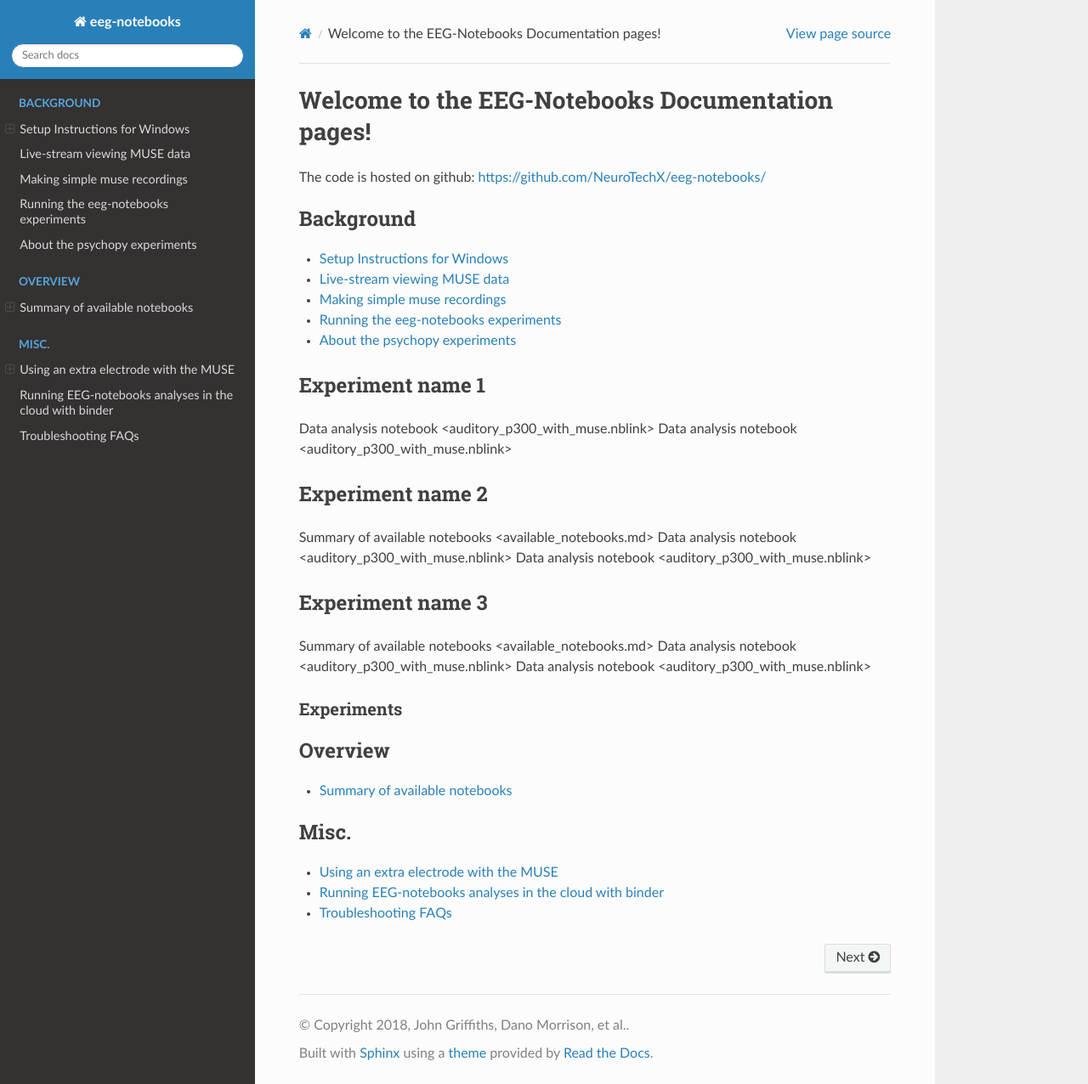
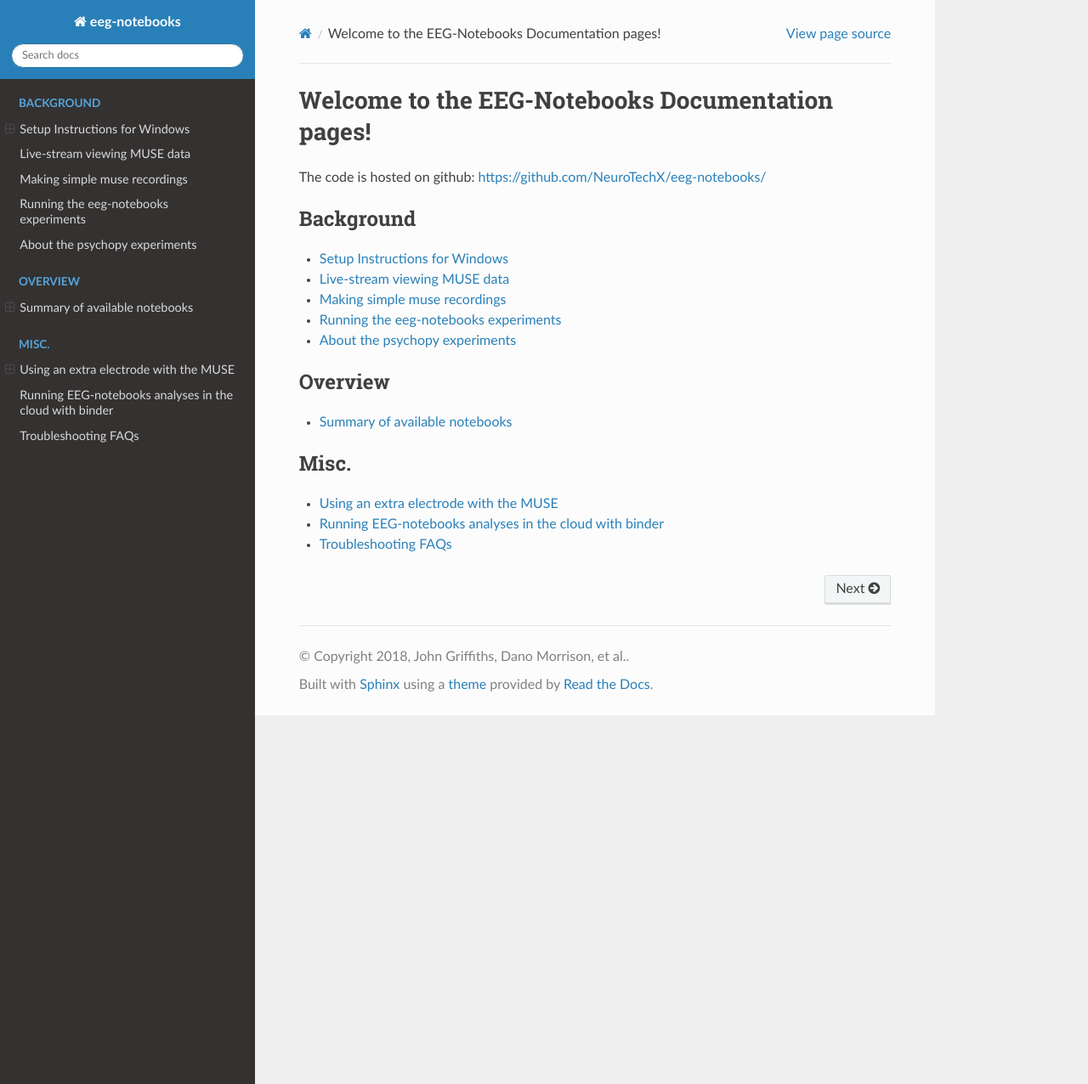
Before and after one commit to NeuroTechX/eeg-notebooks_v0.1, a Sphinx documentation site: the page built from doc/index.rst, in a window 1280 px wide and 1276 px high. Shown: the whole window at 85% size. Built offline with Sphinx 7.4.7 and the Read the Docs theme 2.0.0, drawn with Linux system fonts in a browser that asks for light colours; pages that are not in the unit, such as notebooks, are missing from menus.

Commit message:
Update index.rst

```diff
--- a/doc/index.rst
+++ b/doc/index.rst
@@ -19,36 +19,6 @@ The code is hosted on github: https://github.com/NeuroTechX/eeg-notebooks/
 .. toctree::
     :caption: Experiments
     :maxdepth: 2
-
-
-
-Experiment name 1
------------------------------------------------------------------------------
-
-Data analysis notebook <auditory_p300_with_muse.nblink>
-Data analysis notebook <auditory_p300_with_muse.nblink>
-
-
-Experiment name 2
------------------------------------------------------------------------------
-
-Summary of available notebooks <available_notebooks.md>
-Data analysis notebook <auditory_p300_with_muse.nblink>
-Data analysis notebook <auditory_p300_with_muse.nblink>
-
-
-Experiment name 3
------------------------------------------------------------------------------
-
-Summary of available notebooks <available_notebooks.md>
-Data analysis notebook <auditory_p300_with_muse.nblink>
-Data analysis notebook <auditory_p300_with_muse.nblink>
-
-
-
-
-Experiments
-===========================================================================
 
 .. toctree::
     :caption: Overview
```
